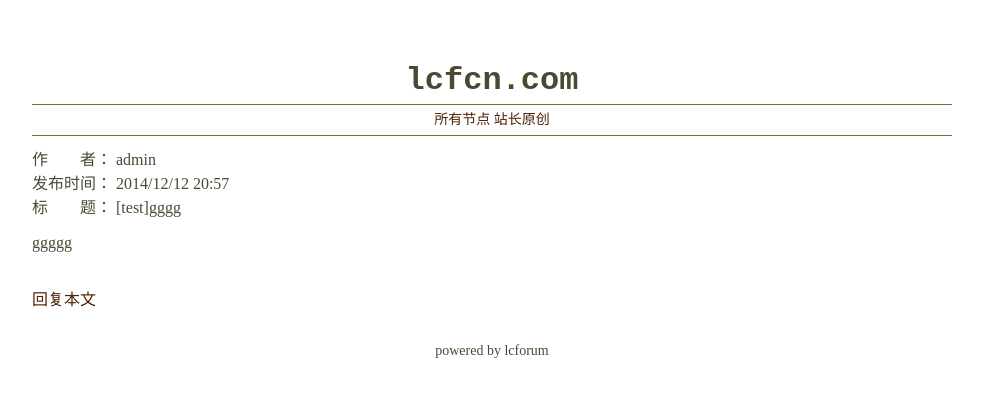
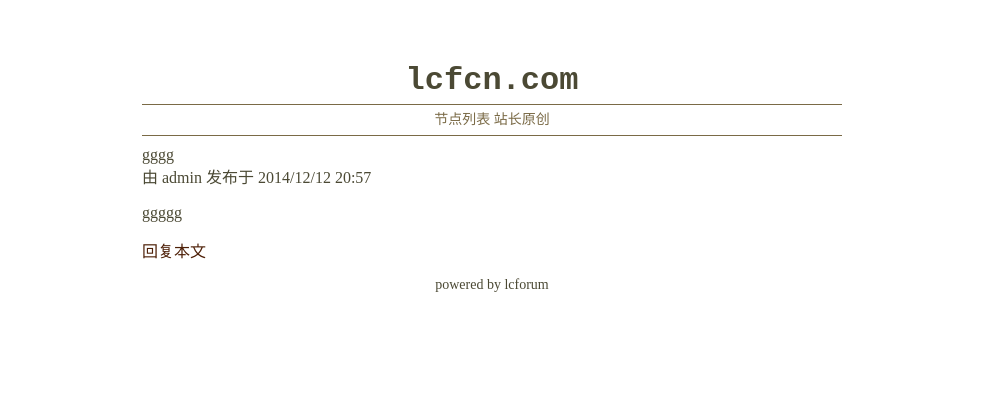
Before and after one commit to iceriverho/lcforum, a Django app: page /forum/thread/1/ in a window 1280 px wide. Shown: the top 397 px of the page, without its empty margins (148-1131 px from the left). Run offline with Django 3.2, Linux system fonts and the light colour scheme; data comes from the database, SQL or seed files in the repository; both versions use the stored data as it was after the commit.

Commit message:
for sync

```diff
--- a/forum/static/forum/mainstyle.css
+++ b/forum/static/forum/mainstyle.css
@@ -18,7 +18,7 @@ a:visited {
 
 #container  {
     margin: auto;
-    max-width: 920px;
+    max-width: 700px;
 }
 
 #title {
@@ -36,8 +36,8 @@ a:visited {
 }
 
 #navi-bar {
-    border-bottom: 1px solid #7a6a46;
-    border-top: 1px solid #7a6a46;
+    border-bottom: 1px solid #7A6A46;
+    border-top: 1px solid #7A6A46;
     font-size: 14px;
     height: 30px;
     line-height: 30px;
@@ -45,6 +45,17 @@ a:visited {
     margin-bottom: 10px;
 }
 
+#navi-bar a {
+    color: #7A6A46;
+}
+
+#footer {
+    font-size: 14px;
+    margin-top: 15px;
+    text-align: center;
+}
+
+/*forum index begin*/
 .thread-item {
     height: 25px;
     line-height: 25px;
@@ -54,7 +65,7 @@ a:visited {
 }
 
 .thread-item:hover {
-    border-bottom: 1px solid #EFEACC;
+    border-bottom: 1px dotted;
     margin-bottom: 0;
 }
 
@@ -65,9 +76,10 @@ a:visited {
     vertical-align: top;
     width: 80px;
 }
+/*forum index end*/
 
-#footer {
-    font-size: 14px;
-    margin-top: 15px;
-    text-align: center;
+/*nodetag list begin*/
+#nodetag-list {
+    font-size: 18px;
 }
+/*nodetag list end*/
--- a/forum/templates/forum/base.html
+++ b/forum/templates/forum/base.html
@@ -12,7 +12,7 @@
         <h1><a href="/">lcfcn.com</a></h1>
     </div>
     <div id="navi-bar">
-        <a href="{% url 'nodetag-list' %}">所有节点</a>
+        <a href="{% url 'nodetag-list' %}">节点列表</a>
         <a href="{% url 'blog-list' %}">站长原创</a>
     </div>
     {% block container %}
--- a/forum/templates/forum/nodetag/list.html
+++ b/forum/templates/forum/nodetag/list.html
@@ -1,7 +1,9 @@
 {% extends "forum/base.html" %}
     {% block container %}
+        <div id="nodetag-list">
         {% for node in nodetag_list %}
-        <div>[<a href="{% url 'nodetag-detail' pk=node.pk %}">{{ node.name }}</a>]</div>
+        [<a href="{% url 'nodetag-detail' pk=node.pk %}">{{ node.name }}</a>]
         {% endfor %}
+        </div>
 
     {% endblock %}
--- a/forum/templates/forum/post/detail.html
+++ b/forum/templates/forum/post/detail.html
@@ -2,24 +2,18 @@
 {% load i18n %}
     {% block container %}
     <div id="thread-head">
-        <div class="thread-head">
-            <span class="thread-head-l">作&#12288&#12288者：</span>
-            <span class="thread-head-r">{{ post.author.username|default:"匿名" }}</span>
-        </div>
-        <div class="thread-head">
-            <span class="thread-head-l">发布时间：</span>
-            <span class="thread-head-r">{% language 'en' %}{{ post.created|date:"Y/m/d G:i" }}{% endlanguage %}</span>
-        </div>
-        <div class="thread-head">
-            <span class="thread-head-l">标&#12288&#12288题：</span>
-            <span class="thread-head-r">[{{ post.node.name|default:"-" }}]{{ post.title }}</span>
+        <div id="thread-head-l">{{ post.title }}</div>
+        <div id="thread-head-r">
+            由
+            {{ post.author.username|default:"匿名" }}
+            发布于
+            {{ post.created|date:"Y/m/d G:i" }}
         </div>
     </div>
     <div id="thread-body">
         {{ post.content_md|safe|default:"<i>正文无内容</i>" }}
-    </div><br/>
+    </div>
     <div><a href="{% url 'post-reply' pk=post.pk %}">回复本文</a></div>
-        <br/>
     <div id="thread-reply">
         {% for reply in post.replies.all %}
             <div class="thread-reply-head">
```
Also changed, not shown: db.sqlite3.
